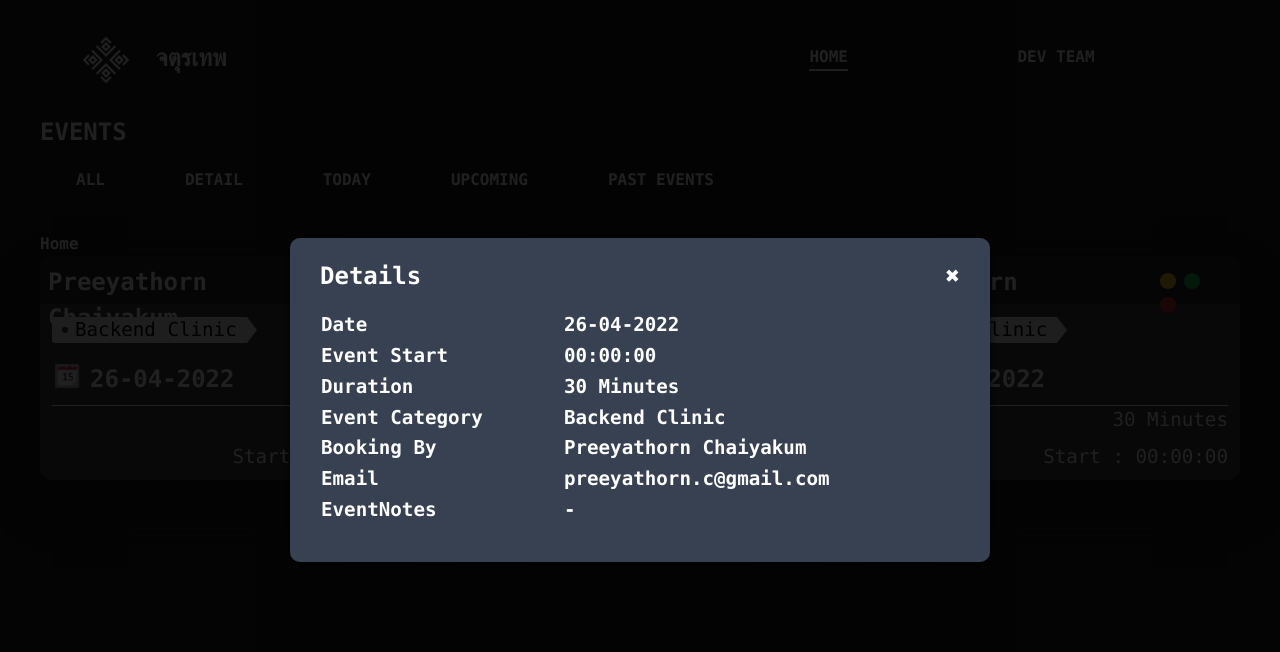
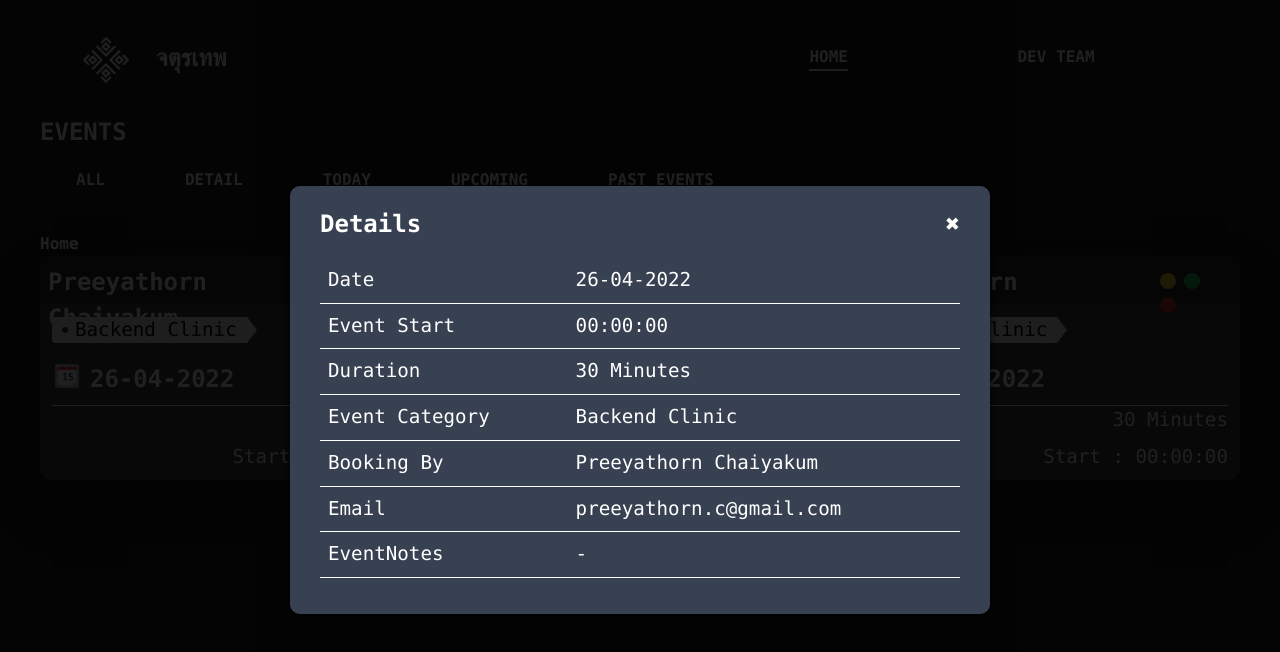
Before and after one commit to thanakritcankha/Oasip_sj2, a Vue app in the folder Frontend/: page / in a window 1280 px wide. Shown: the top 652 px of the page. Built offline with nearby package versions, Linux system fonts and the light colour scheme; the HTML template or start-up script is replaced by a standard one.

Commit message:
Update Event.vue

```diff
--- a/Frontend/src/components/Event.vue
+++ b/Frontend/src/components/Event.vue
@@ -269,5 +269,13 @@ import { ref } from 'vue'
   border-collapse: collapse;
   margin-bottom: 1rem;
   font-size: 1.2rem;
+  font-weight: 500;
+  color: #fff;
+
+}
+
+.details-table td {
+  padding: 0.5rem;
+  border-bottom: 1px solid #fff;
 }
 </style>
```
